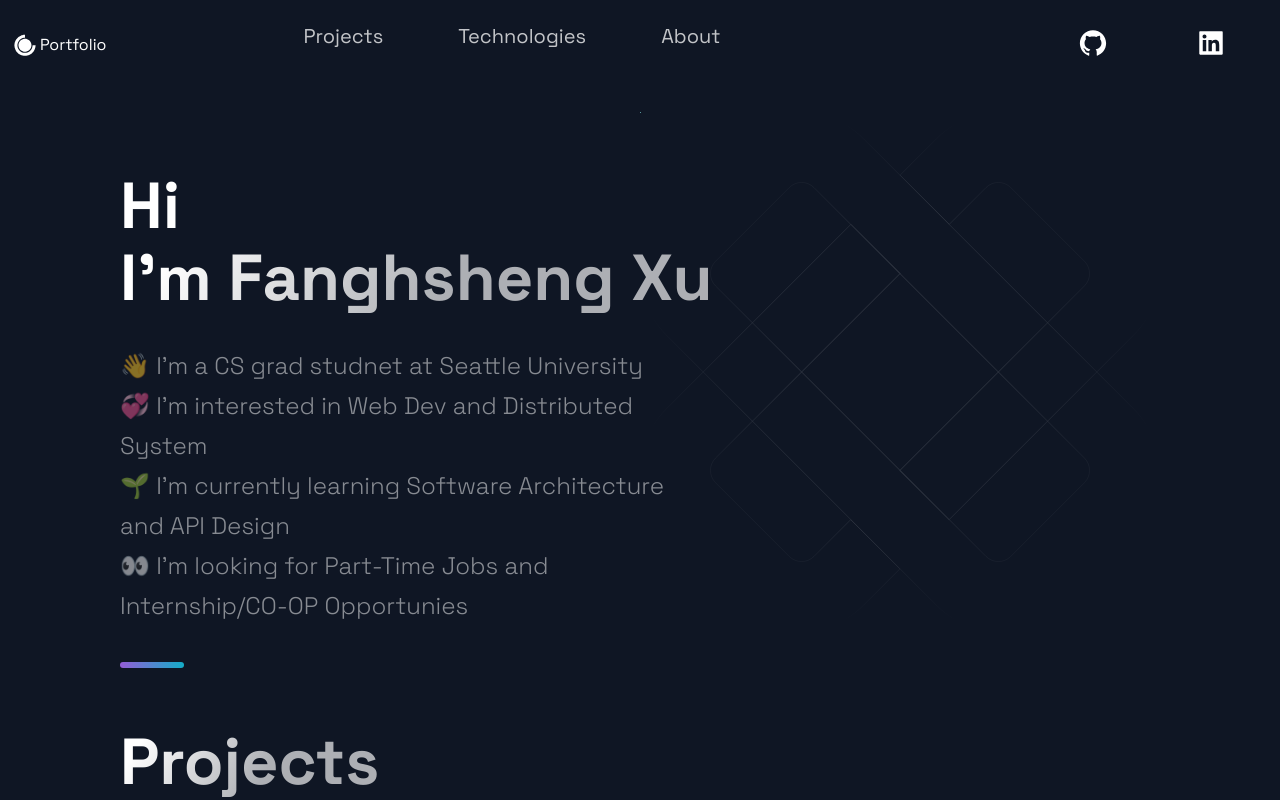
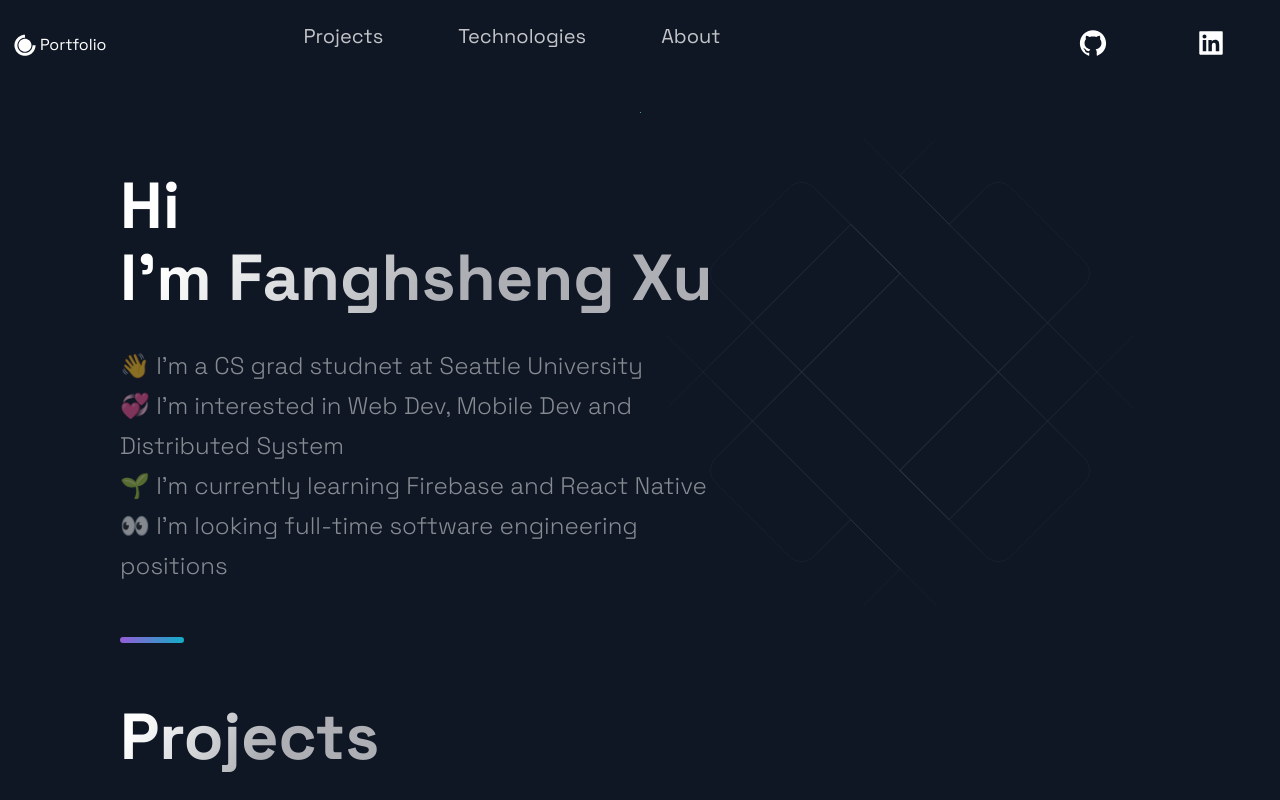
Before and after one commit to FangshengXuJason/Personal-Porforlio, a Next.js app: page / in a window 1280 px wide. Shown: the top 800 px of the page. Built offline with nearby package versions, Linux system fonts and the light colour scheme.

Commit message:
update text introduction in Hero.js

```diff
--- a/src/components/Hero/Hero.js
+++ b/src/components/Hero/Hero.js
@@ -18,10 +18,9 @@ const Hero = (props) => (
         </SectionTitle>
         <SectionText>
           👋 I’m a CS grad studnet at Seattle University <br />
-          💞️ I’m interested in Web Dev and Distributed System <br />
-          🌱 I’m currently learning Software Architecture and API Design <br />
-          👀 I’m looking for Part-Time Jobs and Internship/CO-OP Opportunies
-          <br />
+          💞️ I’m interested in Web Dev, Mobile Dev and Distributed System <br />
+          🌱 I’m currently learning Firebase and React Native<br />
+          👀 I’m looking full-time software engineering positions<br />
         </SectionText>
         {/* <Button onClick={props.handleClick}>Learn More</Button> */}
       </LeftSection>
```
